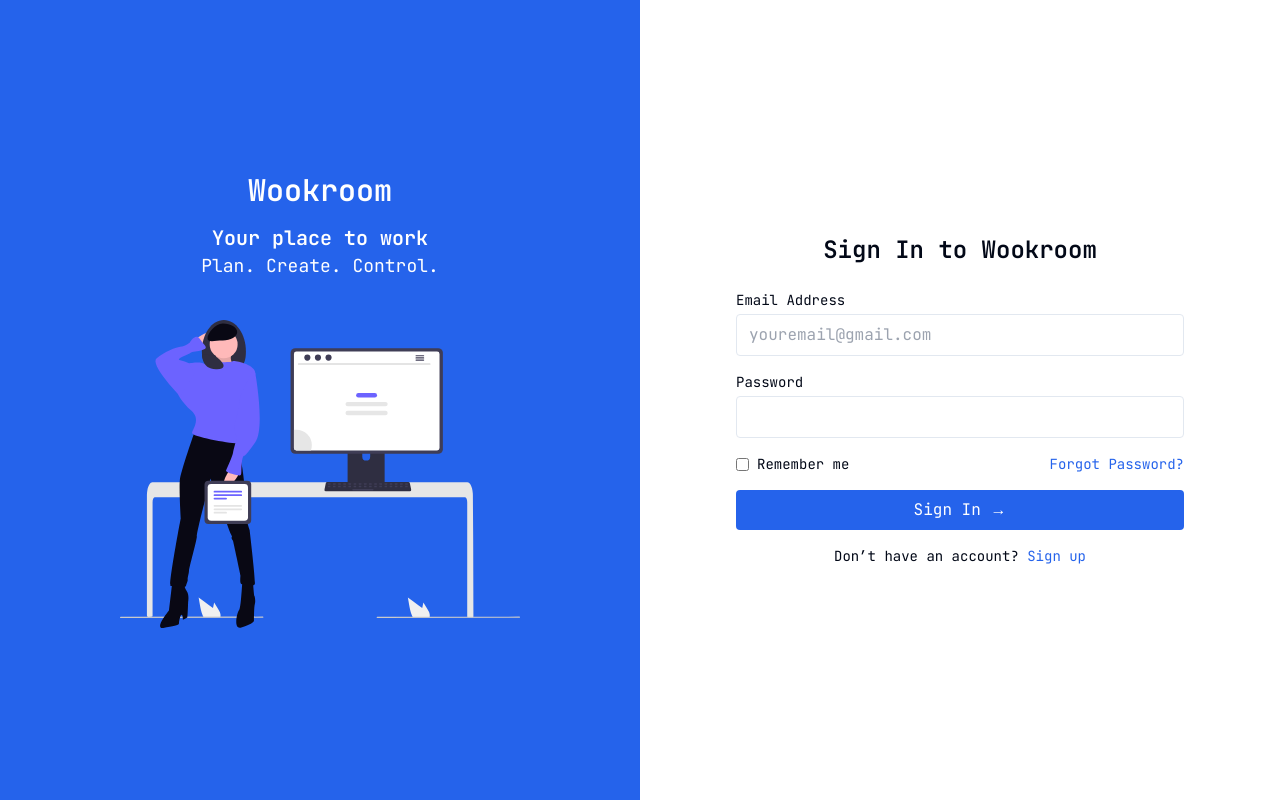
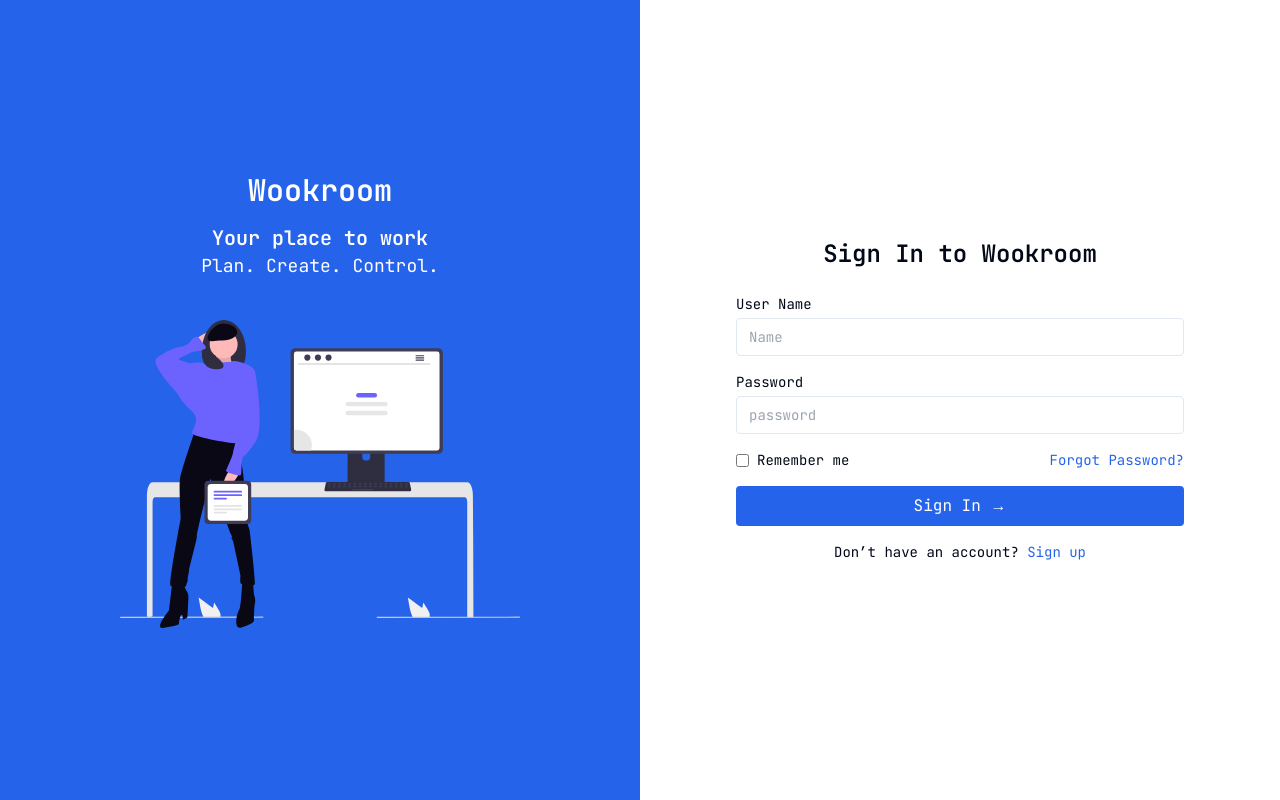
Before and after one commit to SluchCr7/System-E-bussiness, a Next.js app in the folder front/: page /Pages/Login in a window 1280 px wide. Built offline with nearby package versions, Linux system fonts and the light colour scheme.

Commit message:
new commit in front

```diff
--- /dev/null
+++ b/front/app/Context/AuthContext.js
@@ -0,0 +1,79 @@
+'use client'
+import axios from "axios"
+import { createContext, useContext, useEffect, useState } from "react"
+export const AuthContext = createContext()
+
+export const AuthContextProvider = ({ children }) => {
+    const [users, setUsers] = useState([])
+    const [user, setUser] = useState(null)
+    const [userToken, setUserToken] = useState(null)
+    const [isLogin, setIsLogin] = useState(false)
+    const signUp = () => { }
+    const login = (username , password) => {
+        axios.post('http://crmworkspace.runasp.net/api/auth/login' , {username , password}).then(res => {
+            // setUser(res.data)
+            setUserToken(res.data.token)
+            setIsLogin(true)
+            localStorage.setItem('token', res.data.token)
+            console.log(res.data)
+            window.location.href = "/"
+        }).catch(err => {
+            console.log(err)
+        })
+    }
+    useEffect(() => {
+        const token = localStorage.getItem('token')
+        if (token) {
+          setUserToken(token)
+          setIsLogin(true)
+        }
+      }, [])
+    // Logout Function
+    // const Logout = () => {
+    //     swal({
+    //         title: "Are you sure?",
+    //         text: "You are go to logout from your account !",
+    //         icon: "warning",
+    //         buttons: true,
+    //         dangerMode: true,
+    //     })
+    //         .then(willLogout => {
+    //             if (willLogout) {
+    //                 setLoginState(false)
+    //                 setUser({})
+    //                 localStorage.removeItem('userData')
+    //                 window.location.href = "/Auth/Login"
+    //             }
+    //         })
+    //         .catch(err => toast.error("Logout Failed"))
+    // }
+    // // Create New User Function
+    // const registerNewUser = (Name, Email, Password, e) => {
+    //     e.preventDefault()
+    //     axios.post(`${process.env.NEXT_PUBLIC_BACK_URL}/api/auth/register` , {Name , Email , Password})
+    //         .then(res => {
+    //             swal("Good job!", res.data.message, "success");
+    //             setTimeout(() => {
+    //                 window.location.href = "/Auth/Login"
+    //             },2000)
+    //         })
+    //         .catch((err) => {
+    //             swal("Oops!", err.response.data.message, "error");
+    //         })
+    // }
+    return (
+        <AuthContext.Provider value={{
+            login,
+            signUp,
+            userToken,
+            isLogin
+        }}>
+            {children}
+        </AuthContext.Provider>
+    )
+}
+
+// export default AuthContextProvider
+export const useAuth = () => {
+    return useContext(AuthContext)
+}
--- a/front/app/Pages/Login/page.jsx
+++ b/front/app/Pages/Login/page.jsx
@@ -1,7 +1,13 @@
+'use client'
+import { useAuth } from '../../Context/AuthContext'
 import Image from 'next/image';
 import Link from 'next/link';
+import { useContext, useState } from 'react';
 
 export default function LoginPage() {
+  const { login } = useAuth()
+  const [password, setPassword] = useState("")
+  const [name, setName] = useState("")
   return (
     <div className="min-h-screen flex">
       {/* Left side illustration */}
@@ -21,36 +27,40 @@ export default function LoginPage() {
       <div className="w-1/2 flex justify-center items-center p-8 bg-white">
         <div className="w-full max-w-md">
             <h2 className="text-2xl font-bold mb-6 text-center">Sign In to Wookroom</h2>
-            <form className="space-y-4">
+            <form onSubmit={(e) => { e.preventDefault() ; login(name, password) }} className="space-y-4">
                 <div>
-                <label className="block text-sm mb-1">Email Address</label>
+                <label className="block text-sm mb-1">User Name</label>
                 <input
-                    type="email"
-                    placeholder="youremail@gmail.com"
-                    className="w-full border rounded px-3 py-2"
-                />
+                    type="text"
+                    placeholder="Name"
+                    className="w-full border rounded px-3 py-2 text-sm"
+                    value={name}
+                    onChange={(e) => setName(e.target.value)}
+              />
                 </div>
                 <div>
                 <label className="block text-sm mb-1">Password</label>
                 <input
-                    type="password"
-                    className="w-full border rounded px-3 py-2"
+                  type="password"
+                  placeholder="password"
+                  className="w-full border rounded px-3 py-2 text-sm"
+                  value={password}
+                  onChange={(e) => setPassword(e.target.value)}
                 />
                 </div>
-
                 <div className="flex items-center justify-between text-sm">
                 <label className="flex items-center gap-2">
                     <input type="checkbox" />
                     Remember me
                 </label>
-                <a href="#" className="text-blue-600">Forgot Password?</a>
+                <Link href="/#" className="text-blue-600">Forgot Password?</Link>
                 </div>
 
-                <button className="bg-blue-600 text-white w-full py-2 rounded">Sign In →</button>
+            <button type="submit" className="bg-blue-600 text-white w-full py-2 rounded">Sign In →</button>
             </form>
 
             <p className="text-center text-sm mt-4">
-                Don’t have an account? <Link href="/signup" className="text-blue-600">Sign up</Link>
+                Don’t have an account? <Link href="/Pages/Signup" className="text-blue-600">Sign up</Link>
             </p>
         </div>
       </div>
--- /dev/null
+++ b/front/app/compoennts/HomePage.jsx
@@ -0,0 +1,24 @@
+import Link from 'next/link'
+import React from 'react'
+
+const HomePage = () => {
+
+  return (
+    <div className="min-h-screen flex items-center justify-center bg-gradient-to-br from-blue-100 to-white px-6">
+      <div className="max-w-xl text-center bg-white p-10 rounded-2xl shadow-lg">
+        <h1 className="text-2xl uppercase font-bold text-blue-600 mb-4">Welcome to System</h1>
+        <p className="text-gray-700 text-sm mb-6">
+          Connect with friends, share moments, and chat in real-time. Join our community today!
+        </p>
+        <button
+
+          className="bg-blue-600 text-white px-6 py-3 rounded-full text-base font-semibold hover:bg-blue-700 transition"
+        >
+          <Link href="/Pages/Login">Go to Login</Link>
+        </button>
+      </div>
+    </div>
+  )
+}
+
+export default HomePage
--- a/front/app/compoennts/Layout.jsx
+++ b/front/app/compoennts/Layout.jsx
@@ -1,13 +1,16 @@
 import React from 'react'
 import Nav from './Nav'
 import Notifications from './NotificationMenu'
+import { AuthContextProvider } from '../Context/AuthContext'
 
 const LayoutComponent = ({children}) => {
   return (
     <div>
-        <Nav />
-        <Notifications />
-        {children}
+      {/* <AuthContextProvider> */}
+          <Nav />
+          <Notifications />
+          {children}
+      {/* </AuthContextProvider> */}
     </div>
   )
 }
--- a/front/app/layout.js
+++ b/front/app/layout.js
@@ -2,6 +2,7 @@ import localFont from "next/font/local";
 import "./globals.css";
 
 import { JetBrains_Mono } from "next/font/google";
+import { AuthContextProvider } from "./Context/AuthContext";
 
 const jetBrainsMono = JetBrains_Mono({
   subsets: ["latin"]
@@ -20,7 +21,9 @@ export default function RootLayout({ children }) {
       <body
         className={`${jetBrainsMono.className} antialiased`}
       >
-        {children}
+        <AuthContextProvider>
+          {children}
+        </AuthContextProvider>
       </body>
     </html>
   );
--- a/front/package.json
+++ b/front/package.json
@@ -13,6 +13,7 @@
     "@radix-ui/react-dialog": "^1.1.7",
     "@radix-ui/react-slot": "^1.2.0",
     "@radix-ui/react-switch": "^1.1.4",
+    "axios": "^1.9.0",
     "class-variance-authority": "^0.7.1",
     "clsx": "^2.1.1",
     "date-fns": "^4.1.0",
```
Also changed, not shown: front/app/compoennts/Dashboard.jsx (+44 -42 lines), front/app/page.js (+11 -1 lines), 1 other file (tests, documents, lock files or other folders).
